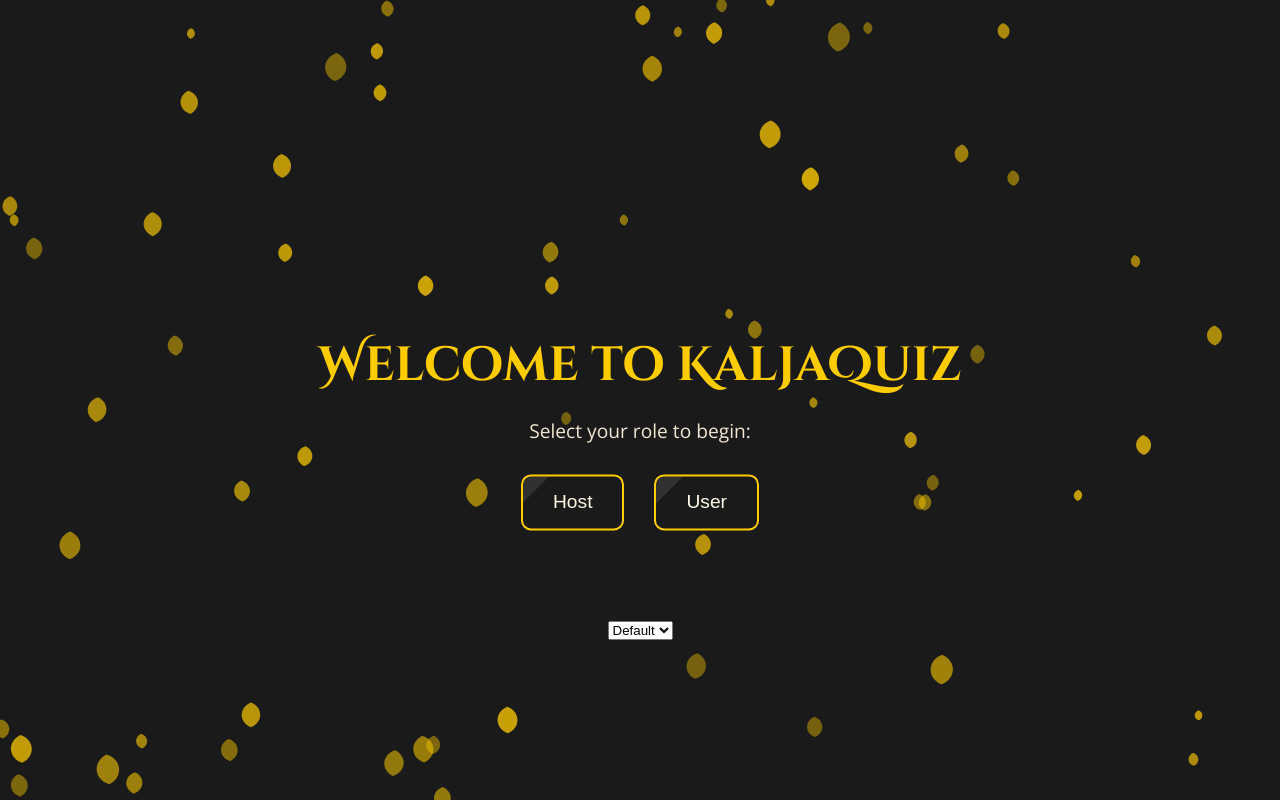
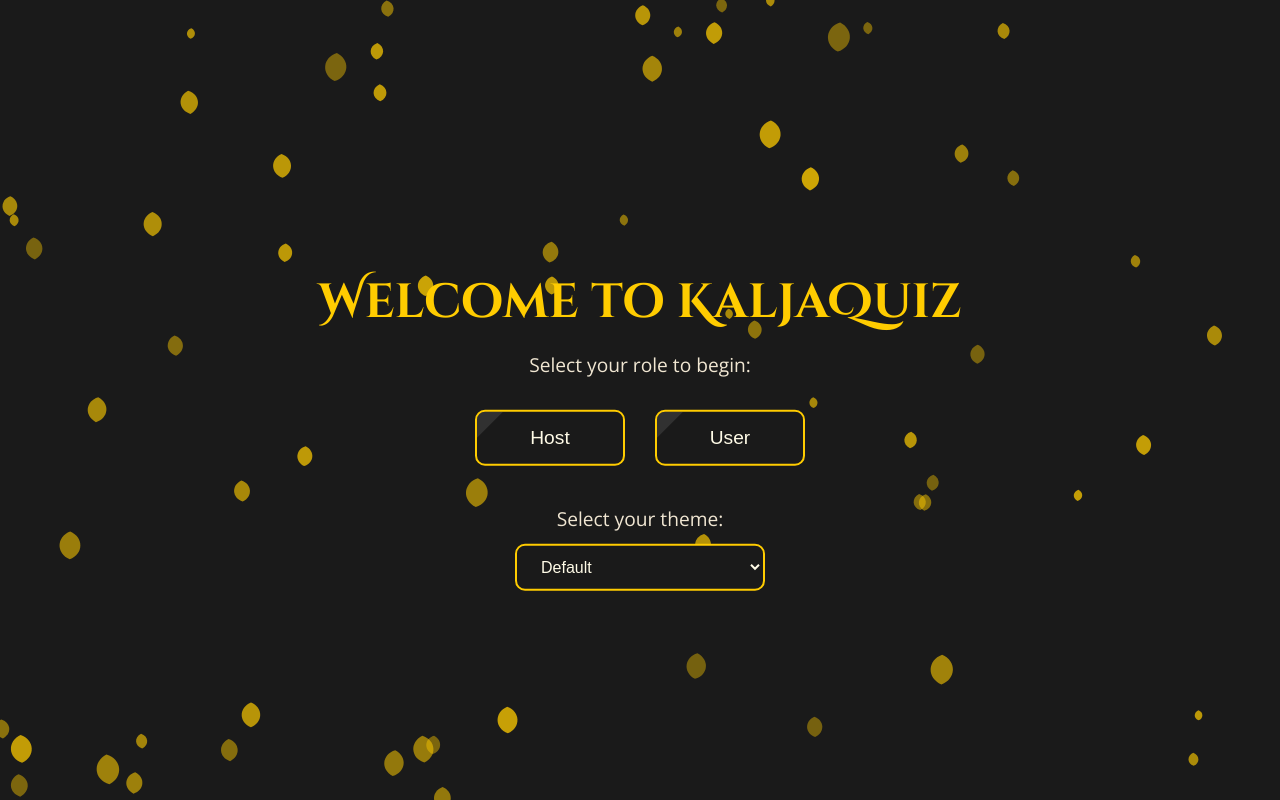
Before and after one commit to KalleRantalainen/KaljaQuiz, a Flask app: page / in a window 1280 px wide. Run offline with Flask 3, Linux system fonts and the light colour scheme.

Commit message:
[ADD] lisää teemoja ja tyylejä

```diff
--- /dev/null
+++ b/app/static/css/components/animation.css
@@ -0,0 +1,15 @@
+canvas {
+    position: fixed;
+    top: 0; left: 0;
+    width: 100%;
+    height: 100%;
+    z-index: 0;
+}
+
+.content {
+    position: relative;
+    z-index: 1;
+    text-align: center;
+    top: 50%;
+    transform: translateY(-50%);
+}
--- a/app/static/css/components/button.css
+++ /dev/null
@@ -1,32 +0,0 @@
-.btn {
-    background: var(--color-background);
-    color: var(--color-text-normal);
-    border: 2px solid var(--color-text-highlight);
-    padding: 15px 30px;
-    font-size: 1.2rem;
-    border-radius: 10px;
-    cursor: pointer;
-    transition: all 0.3s ease;
-    position: relative;
-    overflow: hidden;
-}
-
-.btn:hover {
-    background: var(--color-text-highlight);
-    color: #1a1a1a;
-    box-shadow: 0 0 20px var(--color-text-highlight);
-}
-
-.btn::after {
-    content: '';
-    position: absolute;
-    top: 0; left: -100%;
-    width: 100%; height: 100%;
-    background: rgba(255, 255, 255, 0.1);
-    transform: skewX(-45deg);
-    transition: left 0.5s;
-}
-
-.btn:hover::after {
-    left: 100%;
-}
--- /dev/null
+++ b/app/static/css/components/buttons.css
@@ -0,0 +1,66 @@
+.btn {
+    background: var(--color-background);
+    color: var(--color-text-normal);
+    border: 2px solid var(--color-text-highlight);
+    padding: 12px 20px;
+    font-size: 1rem;
+    border-radius: 10px;
+    cursor: pointer;
+    transition: all 0.3s ease;
+    position: relative;
+    overflow: hidden;
+    width: 100%;
+    max-width: 250px;
+}
+
+.btn:hover {
+    background: var(--color-text-highlight);
+    color: #1a1a1a;
+    box-shadow: 0 0 20px var(--color-text-highlight);
+}
+
+.btn::after {
+    content: '';
+    position: absolute;
+    top: 0;
+    left: -100%;
+    width: 100%;
+    height: 100%;
+    background: rgba(255, 255, 255, 0.1);
+    transform: skewX(-45deg);
+    transition: left 0.5s;
+}
+
+.btn:hover::after {
+    left: 100%;
+}
+
+.buttons {
+    display: flex;
+    flex-direction: column;
+    align-items: center;
+    gap: 20px;
+    padding: 20px;
+}
+
+@media (min-width: 768px) {
+    .btn {
+        font-size: 2rem;
+        padding: 14px 26px;
+        max-width: none;
+        min-width: 150px;
+    }
+
+    .buttons {
+        flex-direction: row;
+        justify-content: center;
+        gap: 30px;
+    }
+}
+
+@media (min-width: 1024px) {
+    .btn {
+        font-size: 1.2rem;
+        padding: 15px 30px;
+    }
+}
--- /dev/null
+++ b/app/static/css/components/dropdowns.css
@@ -0,0 +1,19 @@
+.dropdown {
+    background: var(--color-background);
+    color: var(--color-text-normal);
+    border: 2px solid var(--color-text-highlight);
+    padding: 12px 20px;
+    font-size: 1rem;
+    border-radius: 10px;
+    cursor: pointer;
+    transition: all 0.3s ease;
+    position: relative;
+    overflow: hidden;
+    width: 100%;
+    max-width: 250px;
+}
+
+.dropdown option {
+    background: var(--color-background);
+    color: var(--color-text-normal);
+}
--- a/app/static/css/components/textElements.css
+++ b/app/static/css/components/textElements.css
@@ -1,11 +1,37 @@
 h1 {
     font-family: 'Cinzel Decorative', cursive;
-    font-size: 3rem;
+    font-size: 4rem;
     color: var(--color-text-highlight);
     margin-bottom: 10px;
+    text-align: center;
+    line-height: 1.2;
 }
 
 p {
-    font-size: 1.2rem;
-    margin-bottom: 30px;
+    font-size: 2rem;
+    margin-bottom: 10px;
+    text-align: center;
+    line-height: 1.5;
 }
+
+@media (min-width: 768px) {
+    h1 {
+        font-size: 5rem;
+    }
+
+    p {
+        font-size: 2rem;
+        margin-bottom: 15px;
+    }
+}
+
+@media (min-width: 1024px) {
+    h1 {
+        font-size: 3rem;
+    }
+
+    p {
+        font-size: 1.2rem;
+        margin-bottom: 10px;
+    }
+}
--- a/app/static/css/frontpage.css
+++ /dev/null
@@ -1,75 +0,0 @@
-/*html, body {
-    margin: 0;
-    padding: 0;
-    overflow: hidden;
-    height: 100%;
-    font-family: 'Open Sans', sans-serif;
-    color: #f0e6d2;
-}*/
-
-canvas {
-    position: fixed;
-    top: 0; left: 0;
-    width: 100%;
-    height: 100%;
-    z-index: 0;
-}
-
-.content {
-    position: relative;
-    z-index: 1;
-    text-align: center;
-    top: 50%;
-    transform: translateY(-50%);
-}
-
-/*h1 {
-    font-family: 'Cinzel Decorative', cursive;
-    font-size: 3rem;
-    color: #ffcc00;
-    margin-bottom: 10px;
-}
-
-p {
-    font-size: 1.2rem;
-    margin-bottom: 30px;
-}*/
-
-.buttons {
-    display: flex;
-    justify-content: center;
-    gap: 30px;
-}
-
-/*.btn {
-    background: #3e2f1c;
-    color: #fffbe7;
-    border: 2px solid #ffcc00;
-    padding: 15px 30px;
-    font-size: 1.2rem;
-    border-radius: 10px;
-    cursor: pointer;
-    transition: all 0.3s ease;
-    position: relative;
-    overflow: hidden;
-}
-
-.btn:hover {
-    background: #ffcc00;
-    color: #1a1a1a;
-    box-shadow: 0 0 20px #ffcc00;
-}
-
-.btn::after {
-    content: '';
-    position: absolute;
-    top: 0; left: -100%;
-    width: 100%; height: 100%;
-    background: rgba(255, 255, 255, 0.1);
-    transform: skewX(-45deg);
-    transition: left 0.5s;
-}
-
-.btn:hover::after {
-    left: 100%;
-}*/
--- a/app/static/css/theme-retro/colorPalette.css
+++ b/app/static/css/theme-retro/colorPalette.css
@@ -1,3 +1,5 @@
+/*Paletti: https://www.color-meanings.com/retro-color-palettes/*/
+
 :root {
     /*Large brackground colors*/
     --color-background: #01204E;
--- a/app/static/js/themeSwitch.js
+++ b/app/static/js/themeSwitch.js
@@ -7,4 +7,10 @@ function switchTheme(themeName) {
 window.addEventListener('DOMContentLoaded', () => {
     const savedTheme = localStorage.getItem('theme') || 'theme-default';
     switchTheme(savedTheme);
+
+    // Set the select element's value to match the saved theme
+    const themeSelector = document.querySelector('.dropdown');
+    if (themeSelector) {
+        themeSelector.value = savedTheme;
+    }
 });
--- a/app/templates/frontpage.html
+++ b/app/templates/frontpage.html
@@ -18,12 +18,11 @@
             <a href="{{ url_for('main.host') }}"><button class="btn">Host</button></a>
             <a href="{{ url_for('main.user') }}"><button class="btn">User</button></a>
         </div>
-    </div>
-
-    <div class="content">
-        <select onchange="switchTheme(this.value)">
+        <p>Select your theme:</p>
+        <select class="dropdown" onchange="switchTheme(this.value)">
             <option value="theme-default">Default</option>
             <option value="theme-retro">Retro</option>
+            <option value="theme-neon">80s Neon</option>
         </select>
     </div>
 
--- a/app/templates/partials/components/import_components.html
+++ b/app/templates/partials/components/import_components.html
@@ -1,4 +1,6 @@
 <link href="https://fonts.googleapis.com/css2?family=Cinzel+Decorative:wght@700&family=Open+Sans&display=swap" rel="stylesheet">
-<link rel="stylesheet" href="{{ url_for('static', filename='css/components/button.css') }}">
+<link rel="stylesheet" href="{{ url_for('static', filename='css/components/buttons.css') }}">
 <link rel="stylesheet" href="{{ url_for('static', filename='css/components/textElements.css') }}">
 <link rel="stylesheet" href="{{ url_for('static', filename='css/components/layout.css') }}">
+<link rel="stylesheet" href="{{ url_for('static', filename='css/components/animation.css') }}">
+<link rel="stylesheet" href="{{ url_for('static', filename='css/components/dropdowns.css') }}">
```
Also changed, not shown: app/static/css/theme-neon/colorPalette.css (added, +17 -0 lines).
